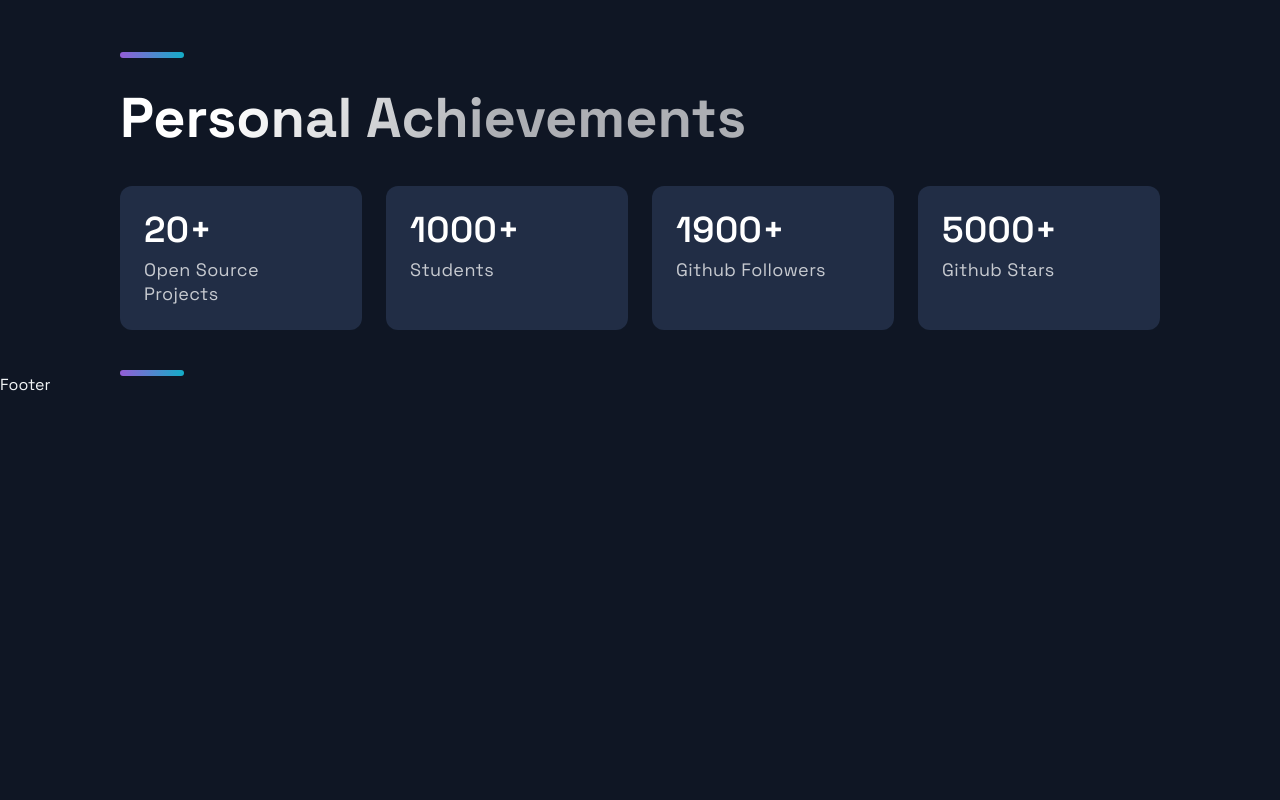
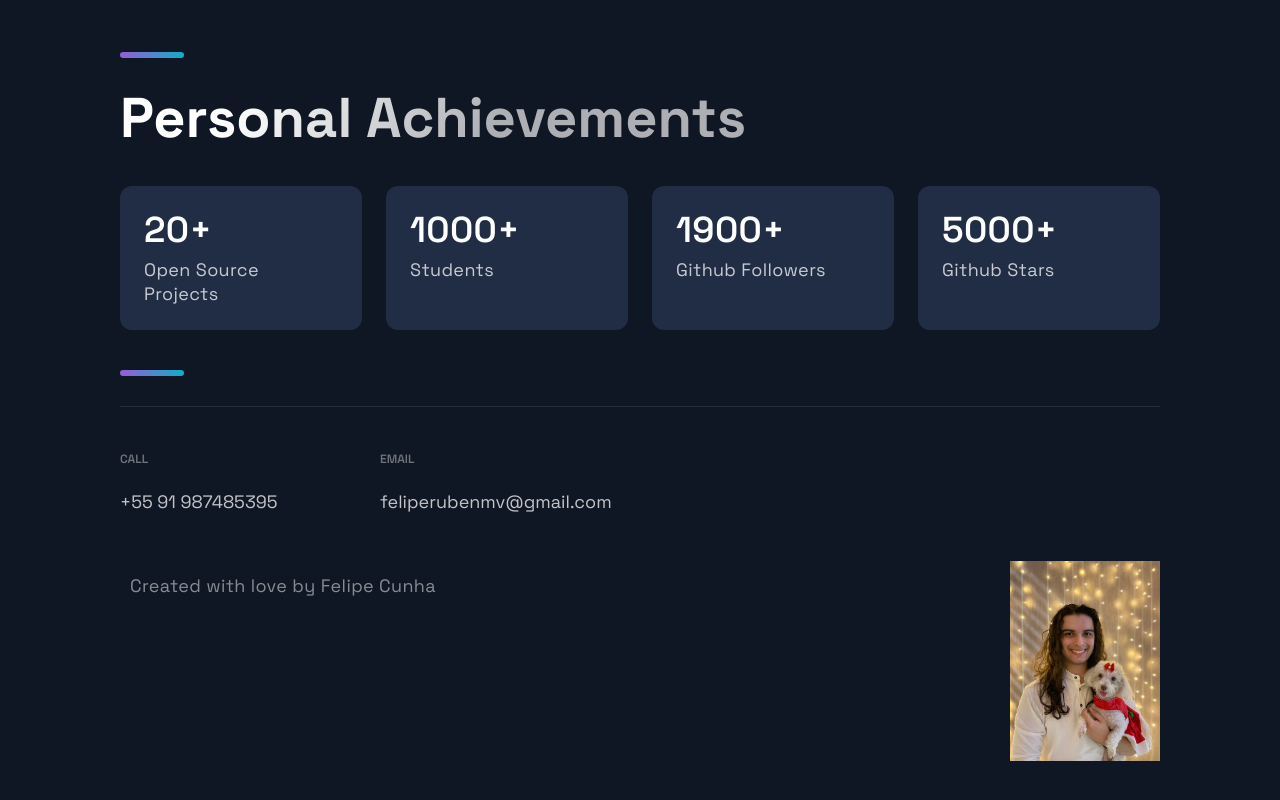
Before and after one commit to feliperucunha/next-portfolio, a Next.js app: page / in a window 1280 px wide. Shown: the part 3024-3824 px from the top of the page. Before the commit the page ends 3419 px from the top, so only its background shows below. Built offline with nearby package versions, Linux system fonts and the light colour scheme.

Commit message:
footer developed

```diff
--- a/src/components/Footer/Footer.js
+++ b/src/components/Footer/Footer.js
@@ -1,14 +1,39 @@
 import React from 'react';
-import { AiFillGithub, AiFillInstagram, AiFillLinkedin } from 'react-icons/ai';
-
-import { SocialIcons } from '../Header/HeaderStyles';
-import { CompanyContainer, FooterWrapper, LinkColumn, LinkItem, LinkList, LinkTitle, Slogan, SocialContainer, SocialIconsContainer } from './FooterStyles';
+import Image from 'next/image';
+import { FooterImage } from '../../constants/constants';
+import { CompanyContainer, FooterWrapper, LinkColumn, LinkItem, LinkList, LinkTitle, Slogan, ImageContainer, SocialIconsContainer } from './FooterStyles';
 
 const Footer = () => {
   return (
-    <div>
-      Footer
-    </div>
+    <FooterWrapper>
+      <LinkList>
+        <LinkColumn>
+          <LinkTitle>Call</LinkTitle>
+          <LinkItem href="tel:+5591987485395">+55 91 987485395</LinkItem>
+        </LinkColumn>
+        <LinkColumn>
+          <LinkTitle>Email</LinkTitle>
+          <LinkItem href="mailto:feliperubenmv@gmail.com">
+            feliperubenmv@gmail.com
+          </LinkItem>
+        </LinkColumn>
+      </LinkList>
+      <SocialIconsContainer>
+        <CompanyContainer>
+          <Slogan>Created with love by Felipe Cunha</Slogan>
+        </CompanyContainer>
+        <ImageContainer>
+          <LinkItem target="_blank" href="https://www.linkedin.com/in/feliperubencunha/">
+            <Image
+              src={FooterImage.image}
+              alt="Picture of the author"
+              width={150}
+              height={200}
+            />
+          </LinkItem>
+        </ImageContainer>
+      </SocialIconsContainer>
+    </FooterWrapper>
   );
 };
 
--- a/src/components/Footer/FooterStyles.js
+++ b/src/components/Footer/FooterStyles.js
@@ -103,7 +103,26 @@ export const Slogan = styled.p`
 
 export const SocialContainer = styled.div`
 	display: flex;
-  align-items: center;
+  	align-items: center;
+	:hover {
+		transform: scale(1.1);
+	}
+
+	@media ${props => props.theme.breakpoints.md}{
+		justify-content: center;
+		padding-right: 16px;
+		flex-wrap: wrap;
+	}
+`
+
+export const ImageContainer = styled.div`
+	display: flex;
+  	align-items: center;
+	cursor: pointer;
+	transition: 0.5s;
+	:hover {
+		transform: scale(1.3);
+	}
 
 	@media ${props => props.theme.breakpoints.md}{
 		justify-content: center;
--- a/src/components/Projects/ProjectsStyles.js
+++ b/src/components/Projects/ProjectsStyles.js
@@ -92,7 +92,7 @@ export const ExternalLinks = styled.a`
 color: white;
 background: ${({ alt }) => alt ? 'linear-gradient(270deg, #F46737 0%, #945DD6 100%)' : 'linear-gradient(270deg, #13ADC7 0%, #945DD6 100%)'};
 font-size: 1.6rem;
-padding:1rem 1.5rem;
+padding: 1rem 1.5rem;
 border-radius: 10px;
 transition: 0.5s;
 &:hover{
--- a/src/constants/constants.js
+++ b/src/constants/constants.js
@@ -52,3 +52,7 @@ export const AccomplishmentsData = [
   { number: 1900, text: 'Github Followers', },
   { number: 5000, text: 'Github Stars', }
 ];
+
+export const FooterImage = {
+  image: '/images/footer_img.jpeg'
+};
```
Also changed, not shown: public/images/footer_img.jpeg (added).
